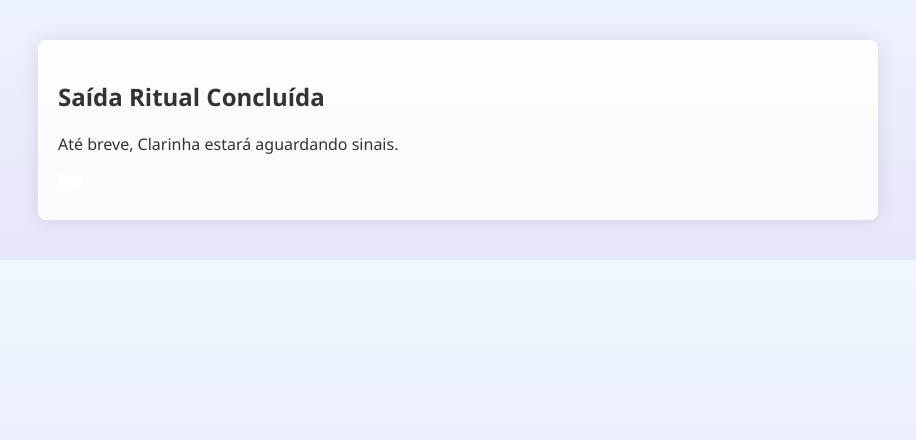
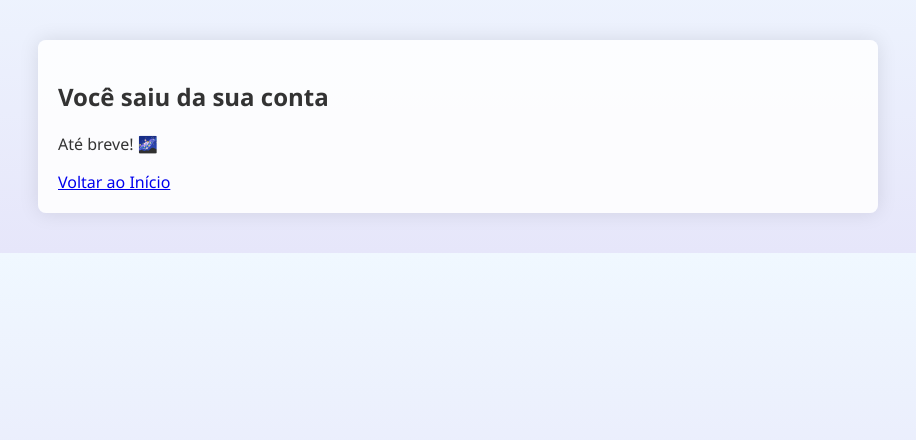
Before and after one commit to Claratrade33/Soma, a Flask app: template templates/logout.html in a window 1280 px wide. Shown: the part 108-548 px from the top of the page, without its empty margins (182-1098 px from the left). Run offline with Flask 3, Linux system fonts and the light colour scheme; the template is opened without the code that fills it, so the values that code supplies are empty; parts of the project's set-up code (start-up, migrations or seed data) failed here and were passed over.

Commit message:
Update logout.html

```diff
--- a/templates/logout.html
+++ b/templates/logout.html
@@ -1,10 +1,8 @@
 {% extends "base.html" %}
-{% block title %}Encerramento{% endblock %}
+{% block title %}Logout – Clarinha{% endblock %}
 
 {% block content %}
-  <section class="logout">
-    <h2>Saída Ritual Concluída</h2>
-    <p>Até breve, Clarinha estará aguardando sinais.</p>
-    <img src="{{ url_for('static', filename='icons/logout.svg') }}" alt="Logout">
-  </section>
+  <h2>Você saiu da sua conta</h2>
+  <p>Até breve! 🌌</p>
+  <a href="{{ url_for('index') }}">Voltar ao Início</a>
 {% endblock %}
```
